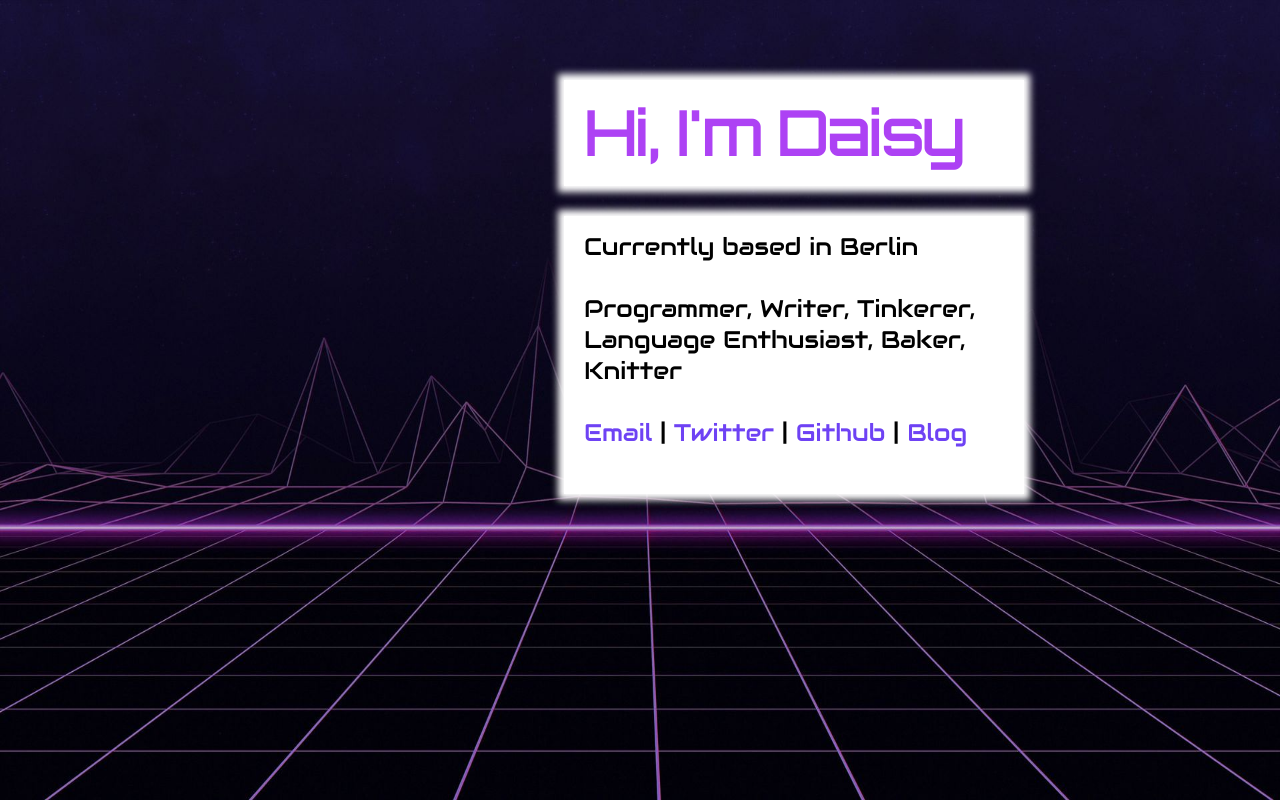
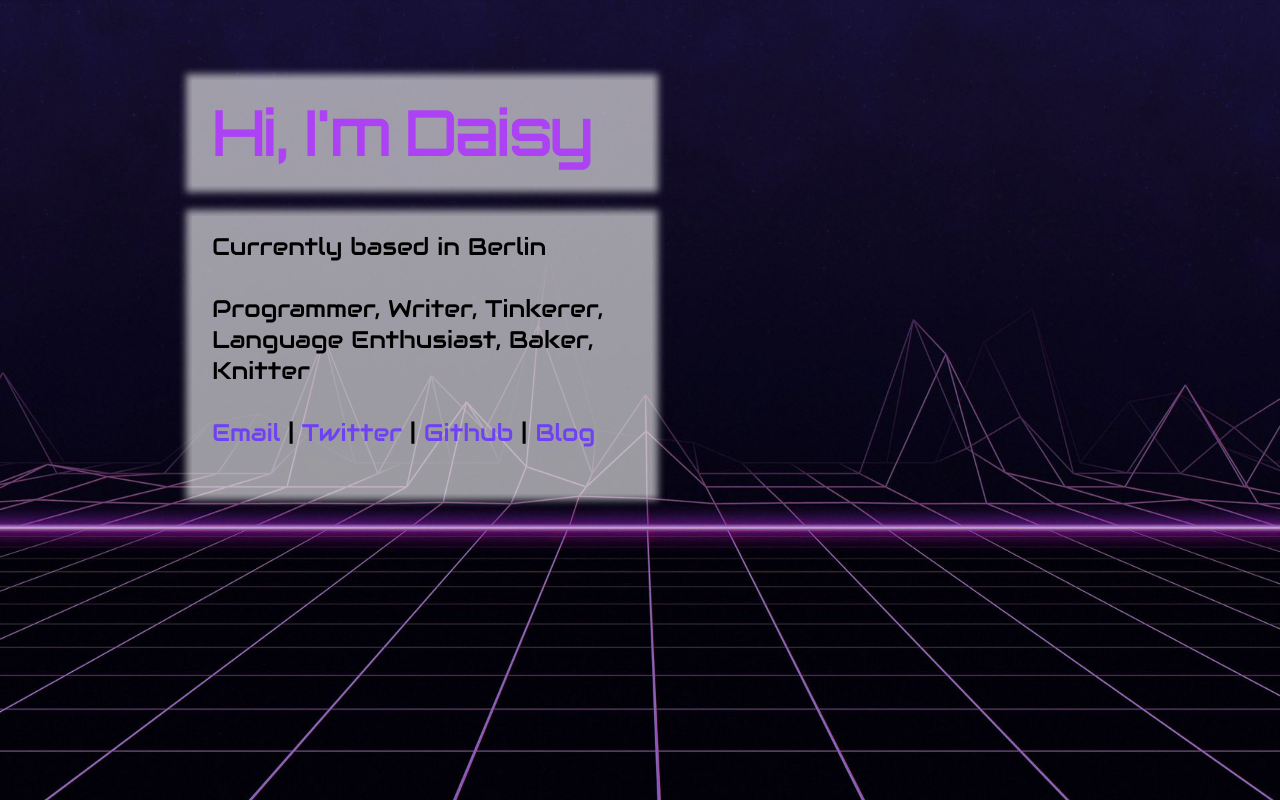
Before and after one commit to infoverload/website, a plain HTML site: page index.html in a window 1280 px wide. Drawn offline with Linux system fonts and the light colour scheme; a web font is replaced by a local one.

Commit message:
css changes

```diff
--- a/css/style.css
+++ b/css/style.css
@@ -10,13 +10,14 @@
 }
 
 .bubble-container {
-  position: absolute;
-  right: 20%;
+  position: relative;
+  margin: auto;
+  width: 70%;
   top: 80px;
 }
 
 .bubble {
-  background-color: #fff;
+  background-color: rgba(255, 255, 255, 0.6);
   padding: 15px 20px;
   width: 420px;
   -webkit-animation-duration: 3s;
@@ -32,14 +33,14 @@
   font-size: 60px;
   font-weight: bold;
   color: #ad42f4;
-  box-shadow: 0px 0px 7px 6px #FFF;
+  box-shadow: 0px 0px 7px 6px rgba(255, 255, 255, 0.6);
 }
 
 .home .summary {
   font-family: 'Audiowide', Helvetica, sans-serif;
   font-size: 24px;
   margin-top: 30px;
-  box-shadow: 0px 0px 7px 6px #FFF;
+  box-shadow: 0px 0px 7px 6px rgba(255, 255, 255, 0.6);
 }
 
 .home .summary a {
@@ -76,7 +77,7 @@
   .bubble-container {
     left: 0;
     position: relative;
-    top: 5px;
+    top: 50px;
   }
 
   .bubble {
```
Also changed, not shown: 1 other file.
